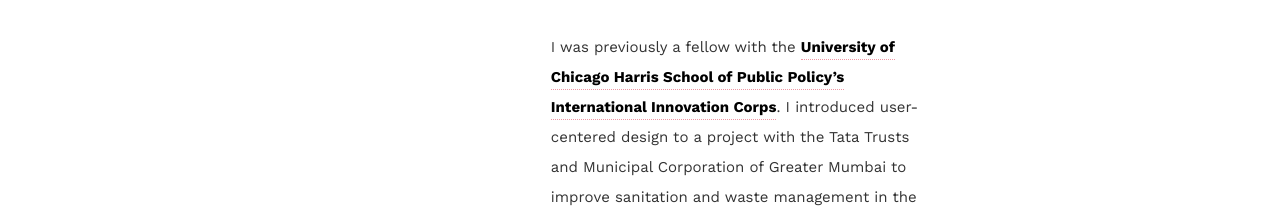
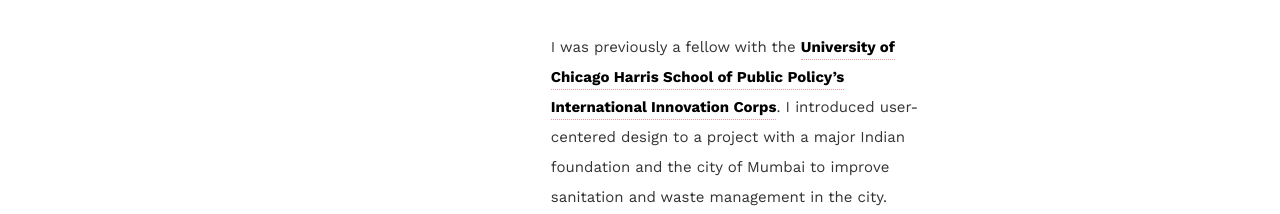
Before and after one commit to janeylee/chai-milega.github.io, a plain HTML site: page about.html in a window 1280 px wide. Shown: the part 586-800 px from the top of the page. Drawn offline with nearby package versions, Linux system fonts and the light colour scheme.

Commit message:
Add files via upload

```diff
--- a/about.html
+++ b/about.html
@@ -37,7 +37,7 @@
 
                 <p>My interests lie in design and storytelling to help organizations reach their goals, whether it be behavior change, fundraising, excellent user experiences, or effective communications. I believe empathy, inclusivity, and good design can play an instrumental role in delivering better outcomes. </p><br>
 
-                <p>I was previously a fellow with the <b><a href="http://www.iic.uchicago.edu/" class="link" target="_blank">University of Chicago Harris School of Public Policy’s International Innovation Corps</a></b>. I introduced user-centered design to a project with the Tata Trusts and Municipal Corporation of Greater Mumbai to improve sanitation and waste management in the city.</p><br>
+                <p>I was previously a fellow with the <b><a href="http://www.iic.uchicago.edu/" class="link" target="_blank">University of Chicago Harris School of Public Policy’s International Innovation Corps</a></b>. I introduced user-centered design to a project with a major Indian foundation and the city of Mumbai to improve sanitation and waste management in the city.</p><br>
 
 <!--                <p>Even before that, I analyzed a bunch of data for the US Consumer Financial Protection Bureau. It was there I realized that financial services and financial inclusion are areas ripe for user-centered thinking and thoughtful product design. (Check out their <b><a href="https://cfpb.github.io/design-manual/" class="link" target="_blank">design manual </a></b>; it's an excellent example of design for effective communication and public services!)</p><br>-->
 
```
